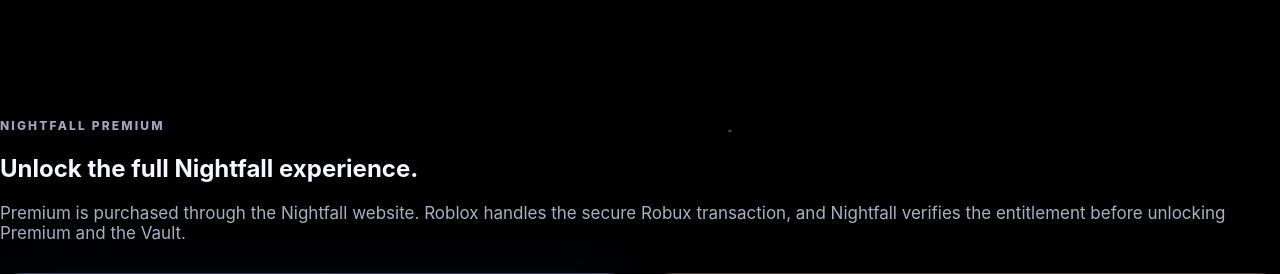
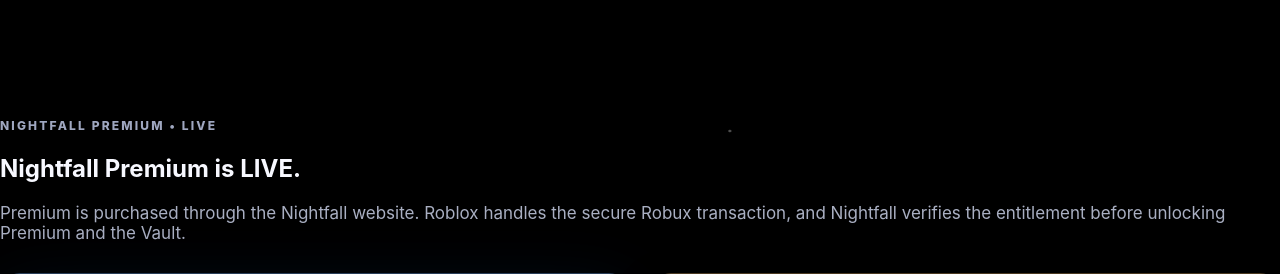
Before and after one commit to popescuulucaap-source/testiny, a Python web app: template templates/premium.html in a window 1280 px wide. Shown: the part 253-527 px from the top of the page. Run offline with Jinja, Linux system fonts and the light colour scheme; the template is opened without the code that fills it, so the values that code supplies are empty.

Commit message:
Make Nightfall Premium visibly live

```diff
--- a/templates/premium.html
+++ b/templates/premium.html
@@ -3,8 +3,8 @@
 {% block content %}
 <section class="section-shell premium-page">
   <div class="section-heading">
-    <span class="eyebrow">NIGHTFALL PREMIUM</span>
-    <h1>Unlock the full Nightfall experience.</h1>
+    <span class="eyebrow">NIGHTFALL PREMIUM • LIVE</span>
+    <h1>Nightfall Premium is LIVE.</h1>
     <p>Premium is purchased through the Nightfall website. Roblox handles the secure Robux transaction, and Nightfall verifies the entitlement before unlocking Premium and the Vault.</p>
   </div>
 
```
